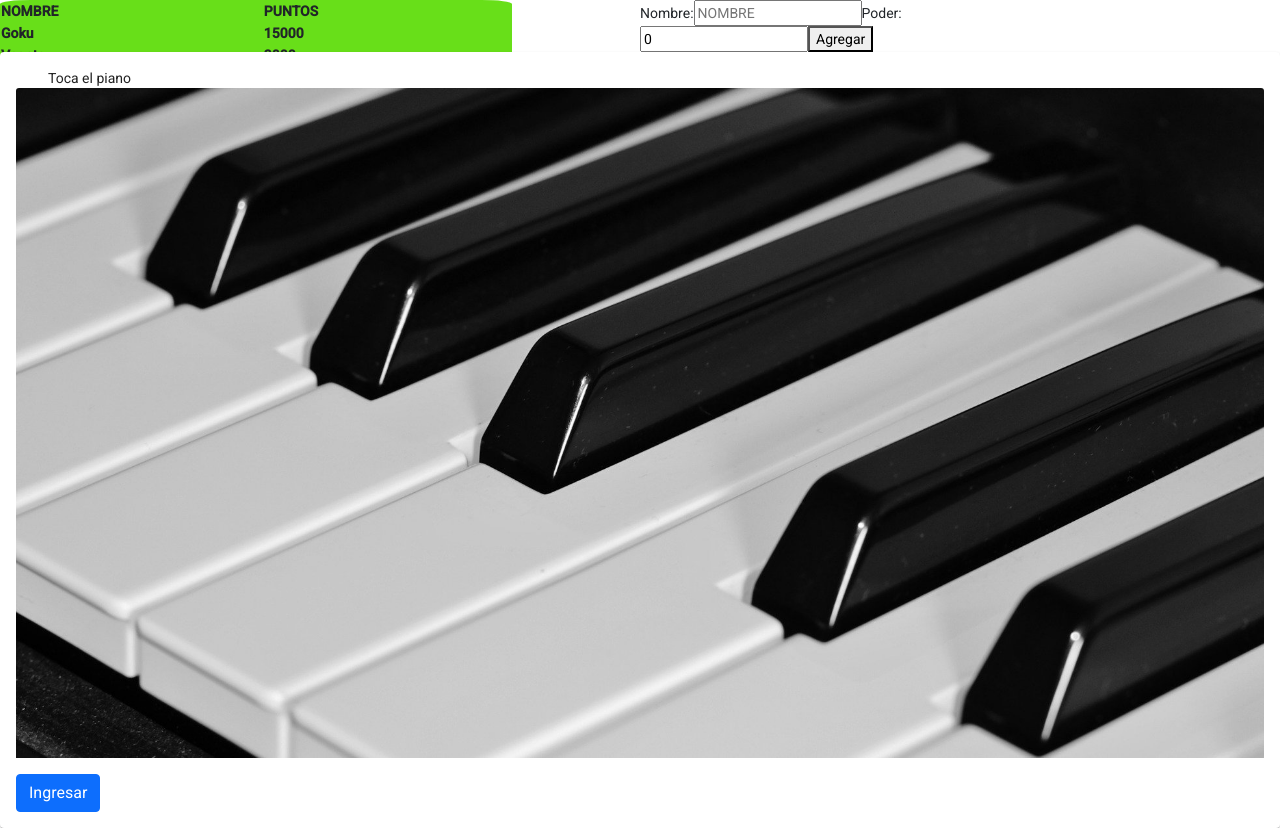
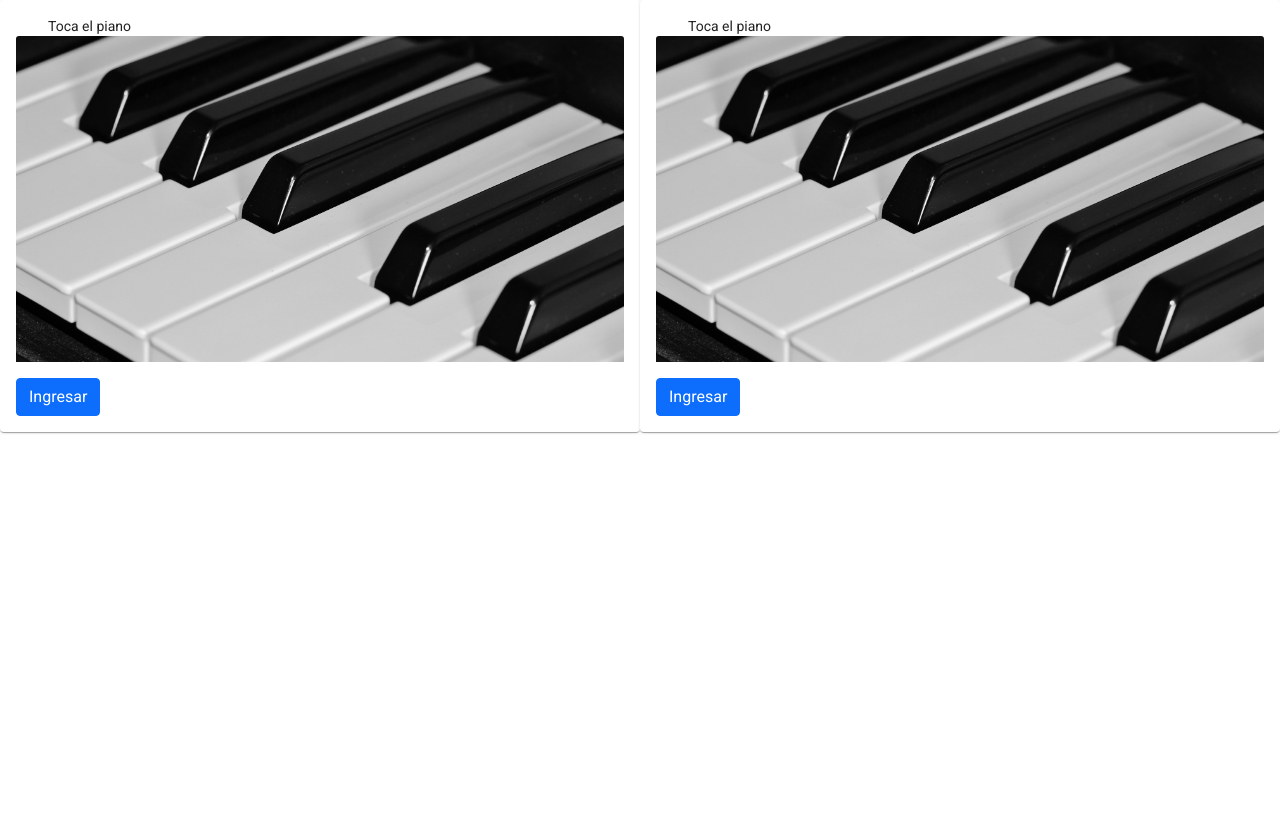
Before and after one commit to ValleGalan/MiniProyectosAngular, an Angular app: page / in a window 1280 px wide. After the commit the page ends 800 px from the top, so only its background shows below. Built offline with nearby package versions, Linux system fonts and the light colour scheme.

Commit message:
instalando flex-layout

```diff
--- a/package.json
+++ b/package.json
@@ -15,6 +15,7 @@
     "@angular/common": "~13.1.0",
     "@angular/compiler": "~13.1.0",
     "@angular/core": "~13.1.0",
+    "@angular/flex-layout": "^13.0.0-beta.38",
     "@angular/forms": "~13.1.0",
     "@angular/material": "^13.2.1",
     "@angular/platform-browser": "~13.1.0",
--- a/src/app/app.component.html
+++ b/src/app/app.component.html
@@ -1,5 +1,13 @@
 
-<app-main-page></app-main-page>
+<!--<app-main-page></app-main-page>-->
+<div div fxLayout="row" fxLayoutAlign="space-evenly stretch" >
+<mat-card >
+    <mat-card-header> Toca el piano </mat-card-header>
+    <mat-card-content>
+        <img src="../assets/img/ImgEstilo/piano.jpg" class="card-img-top" alt="...">
+    </mat-card-content>
+    <a  class="btn btn-primary">Ingresar</a> <!--  [routerLink]="'piano'"  -->
+</mat-card>
 
 <mat-card>
     <mat-card-header> Toca el piano </mat-card-header>
@@ -8,3 +16,4 @@
     </mat-card-content>
     <a  class="btn btn-primary">Ingresar</a> <!--  [routerLink]="'piano'"  -->
 </mat-card>
+</div>
```
Also changed, not shown: src/app/app.module.ts (+4 -4 lines), 1 other file (tests, documents, lock files or other folders).
